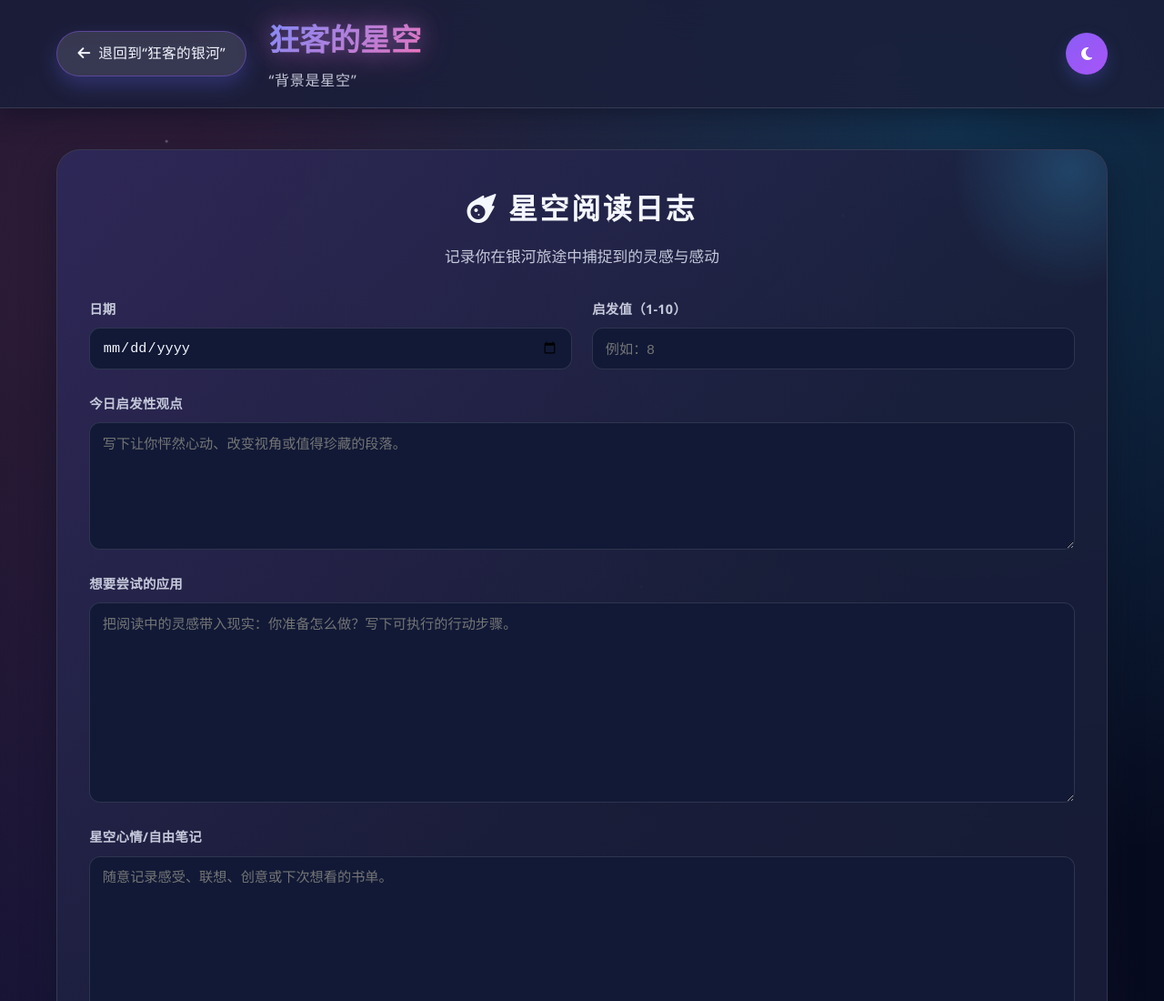
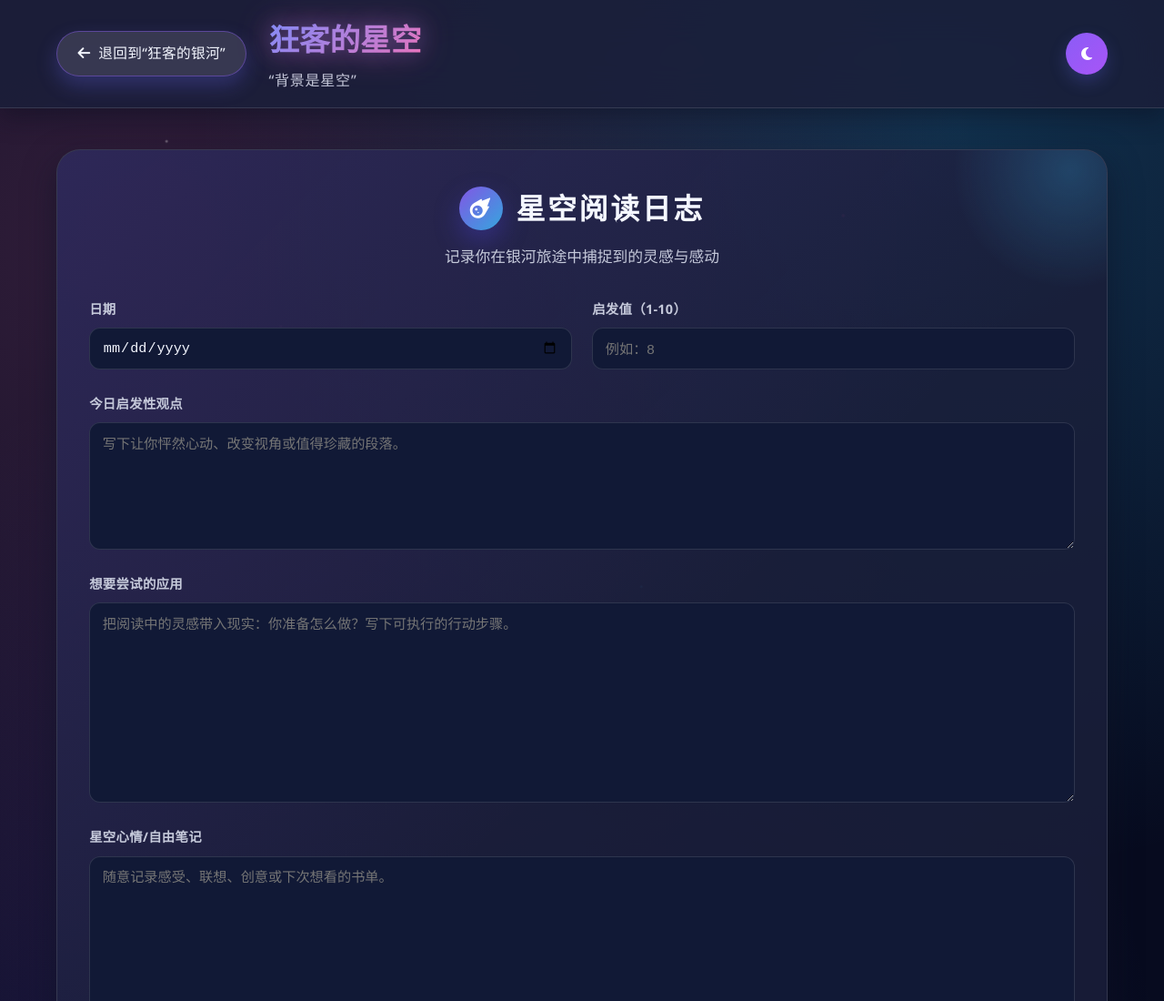
Before and after one commit to kuangketongxue/kuangke.github.io, a plain HTML site: page reading.html in a window 1280 px wide. Shown: the top 1100 px of the page at 91% size. Drawn offline with Linux system fonts and the light colour scheme.

Commit message:
Update reading.html

```diff
--- a/reading.html
+++ b/reading.html
@@ -142,6 +142,25 @@
             font-size: 2rem;
             font-weight: 700;
             letter-spacing: 0.08em;
+            display: flex;
+            align-items: center;
+            justify-content: center;
+            gap: 0.9rem;
+        }
+        .reading-card-icon {
+            display: inline-flex;
+            align-items: center;
+            justify-content: center;
+            width: 48px;
+            height: 48px;
+            border-radius: 50%;
+            background: linear-gradient(135deg, rgba(139, 92, 246, 0.9), rgba(56, 189, 248, 0.85));
+            box-shadow: 0 12px 28px rgba(79, 70, 229, 0.35);
+            color: #fff;
+            font-size: 1.4rem;
+        }
+        body.light-mode .reading-card-icon {
+            box-shadow: 0 10px 20px rgba(79, 70, 229, 0.25);
         }
         .reading-card-caption {
             color: var(--text-secondary);
@@ -273,7 +292,9 @@
                 <div class="reading-card-body">
                     <header class="reading-card-header">
                         <h2 class="reading-card-title">
-                            <i class="fas fa-meteor"></i>
+                            <span class="reading-card-icon">
+                                <i class="fas fa-meteor"></i>
+                            </span>
                             星空阅读日志
                         </h2>
                         <p class="reading-card-caption">记录你在银河旅途中捕捉到的灵感与感动</p>
```
